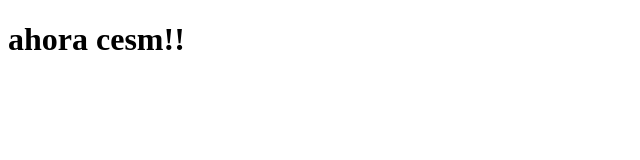
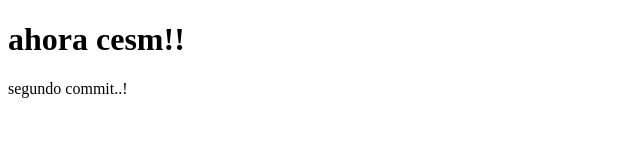
Before and after one commit to cesm1a/cesmgitCloud, a plain HTML site: page index.html in a window 1280 px wide. Shown: the whole page, without its empty margins (0-640 px from the left). Drawn offline with Linux system fonts and the light colour scheme.

Commit message:
agregar un parrafo segunda modif

```diff
--- a/index.html
+++ b/index.html
@@ -7,5 +7,6 @@
 </head>
 <body>
     <h1>ahora cesm!!</h1>
+    <p>segundo commit..!</p>
 </body>
 </html>
```
